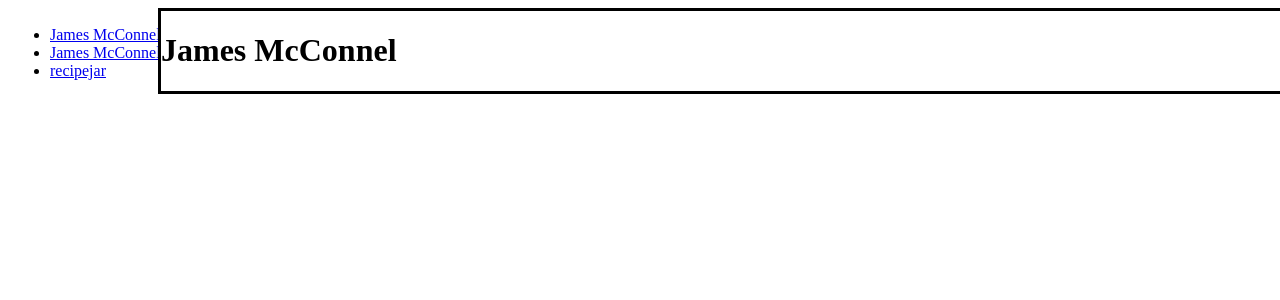
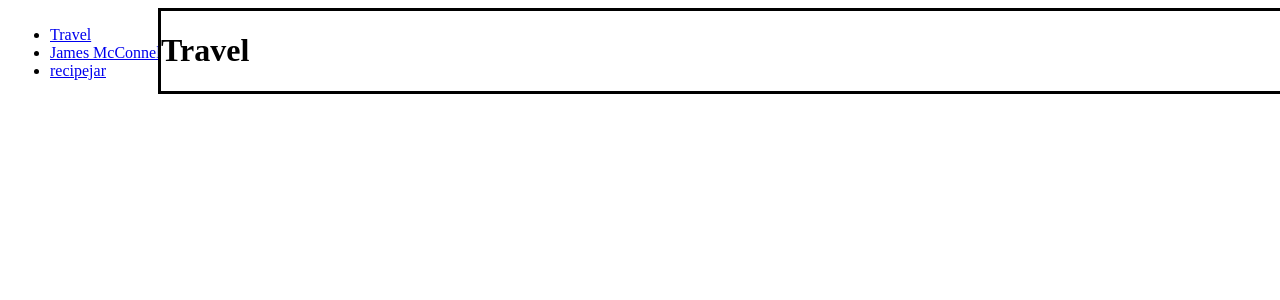
Before and after one commit to yehoodig/yehoodig.github.io, a Jekyll site: the page built from travel/index.html, in a window 1280 px wide. Shown: the top 300 px of the page. Built offline with Jekyll 4.4.1, drawn with Linux system fonts in a browser that asks for light colours.

```diff
--- a/greek.html
+++ b/greek.html
@@ -1,5 +1,6 @@
 <!DOCTYPE HTML><html>
 <head>
+  <title>Greek</title>
    <style>
       h1 {
          text-align: center;
--- a/travel/index.html
+++ b/travel/index.html
@@ -1,6 +1,6 @@
 ---
 layout: default
-title: James McConnel
+title: Travel
 ---
 <div>
   <h1>{{ page.title }}</h1>
```
